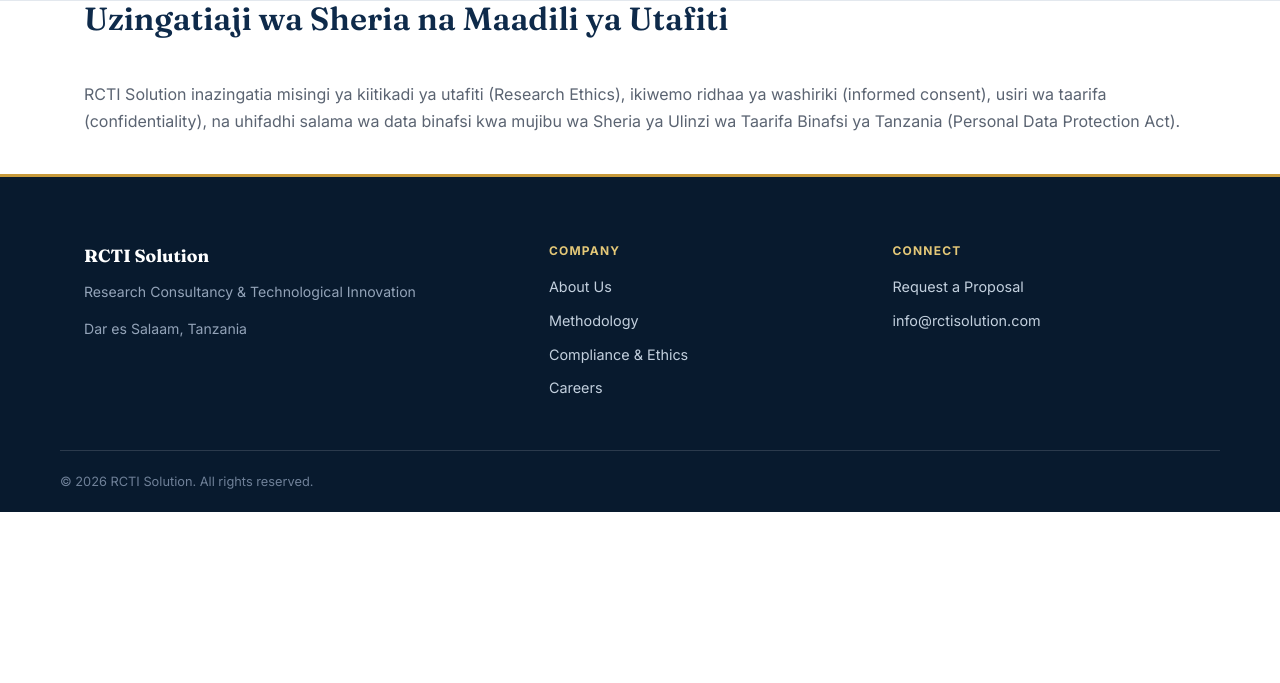
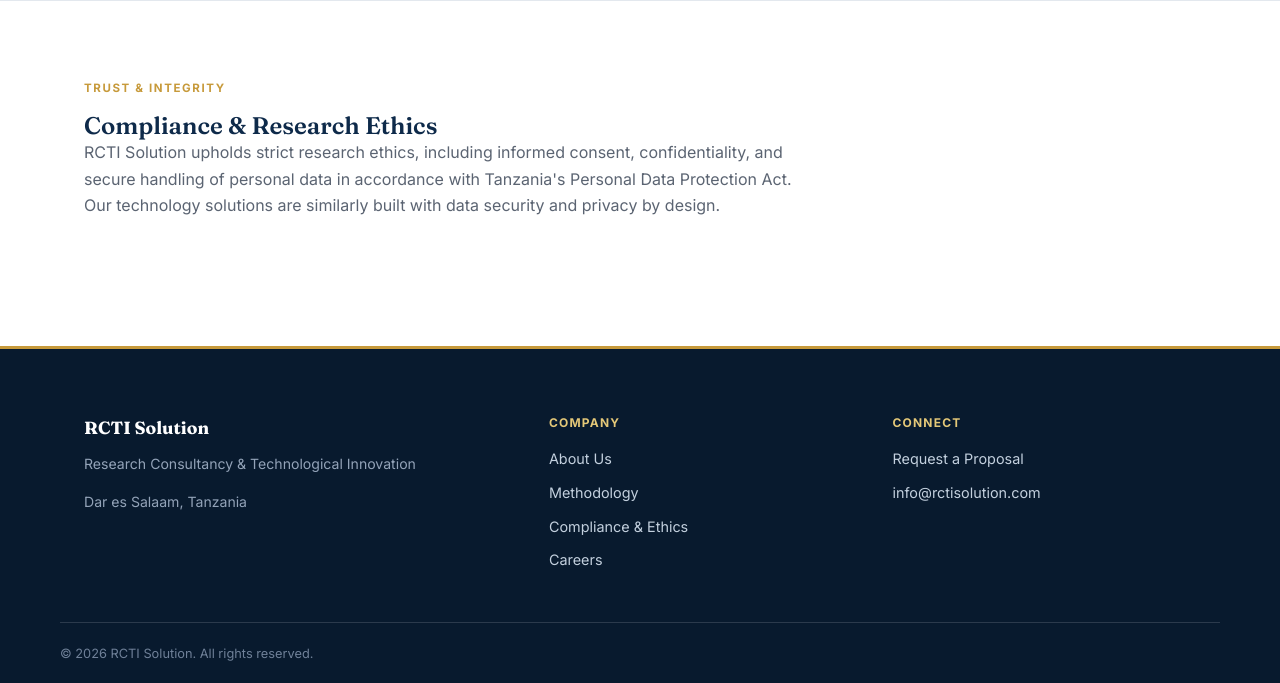
Before and after one commit to elihudi19/Filemon-research-company, a Django app: page /uzingatiaji-wa-maadili/ in a window 1280 px wide. Shown: the part 101-784 px from the top of the page. Run offline with Django 5.2, Linux system fonts and the light colour scheme.

Commit message:
Enhance compliance page with multilingual support
Updated compliance section to include language-based content for title and description.

```diff
--- a/templates/core/compliance.html
+++ b/templates/core/compliance.html
@@ -1,11 +1,25 @@
 {% extends "base.html" %}
-{% block title %}Uzingatiaji &amp; Maadili — {{ COMPANY_NAME }}{% endblock %}
+{% block title %}{% if LANG == 'en' %}Compliance &amp; Ethics{% else %}Uzingatiaji &amp; Maadili{% endif %} — {{ COMPANY_NAME }}{% endblock %}
 {% block content %}
-<section class="container">
-  <h2 class="section-title">Uzingatiaji wa Sheria na Maadili ya Utafiti</h2>
-  <p>{{ COMPANY_NAME }} inazingatia misingi ya kiitikadi ya utafiti (Research Ethics),
-  ikiwemo ridhaa ya washiriki (informed consent), usiri wa taarifa (confidentiality),
-  na uhifadhi salama wa data binafsi kwa mujibu wa Sheria ya Ulinzi wa Taarifa Binafsi
-  ya Tanzania (Personal Data Protection Act).</p>
+<section class="block">
+  <div class="container">
+    <span class="eyebrow">{% if LANG == 'en' %}Trust &amp; Integrity{% else %}Uaminifu na Uadilifu{% endif %}</span>
+    <h2>{% if LANG == 'en' %}Compliance &amp; Research Ethics{% else %}Uzingatiaji wa Sheria na Maadili ya Utafiti{% endif %}</h2>
+    <p style="max-width:720px;">
+      {% if LANG == 'en' %}
+        {{ COMPANY_NAME }} upholds strict research ethics, including informed
+        consent, confidentiality, and secure handling of personal data in
+        accordance with Tanzania's Personal Data Protection Act. Our technology
+        solutions are similarly built with data security and privacy by design.
+      {% else %}
+        {{ COMPANY_NAME }} inazingatia misingi ya kiitikadi ya utafiti (Research
+        Ethics), ikiwemo ridhaa ya washiriki (informed consent), usiri wa
+        taarifa (confidentiality), na uhifadhi salama wa data binafsi kwa
+        mujibu wa Sheria ya Ulinzi wa Taarifa Binafsi ya Tanzania (Personal
+        Data Protection Act). Masuluhisho yetu ya kiteknolojia nayo yanajengwa
+        kwa kuzingatia usalama na usiri wa data tangu mwanzo.
+      {% endif %}
+    </p>
+  </div>
 </section>
 {% endblock %}
```
